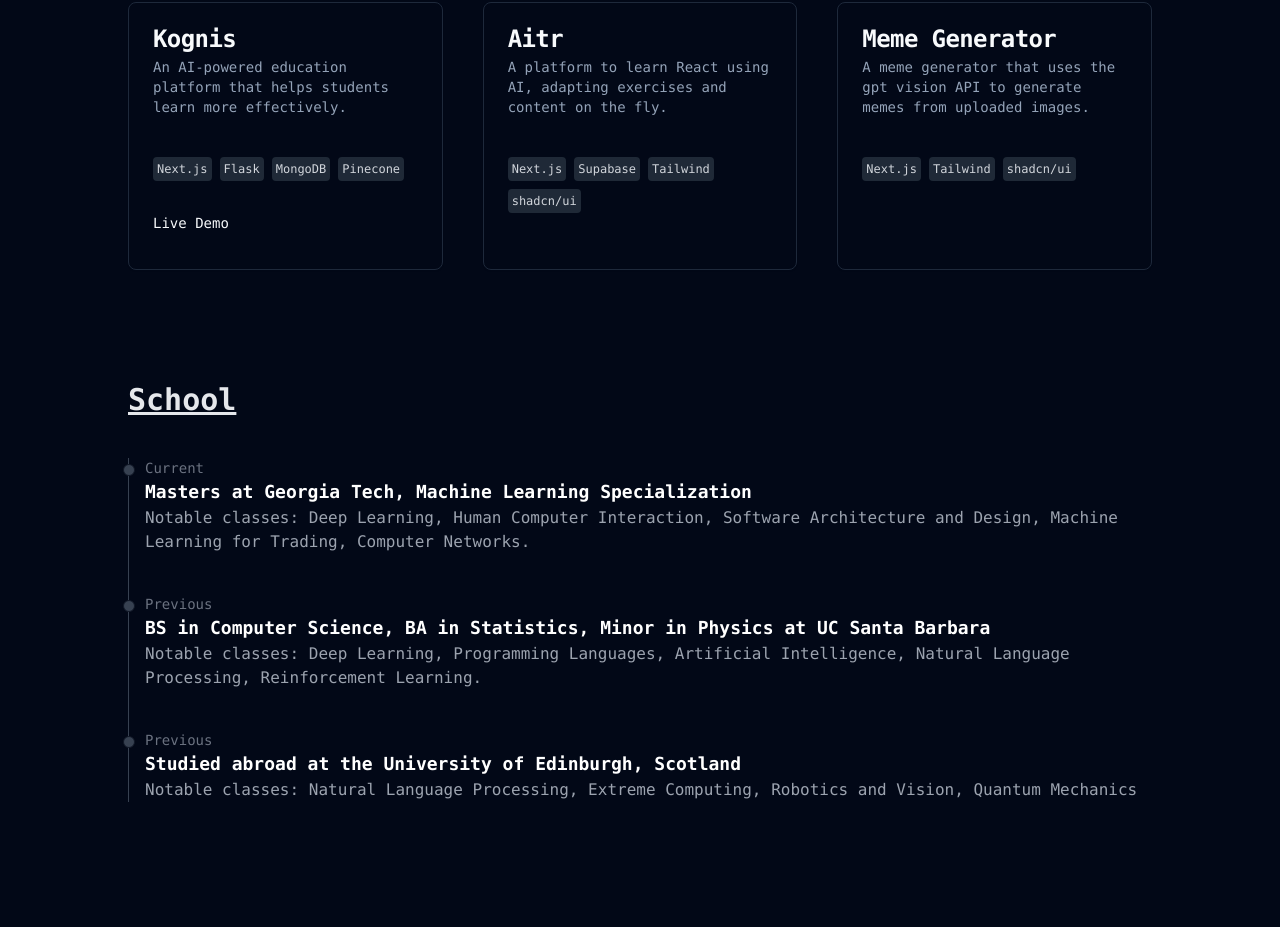
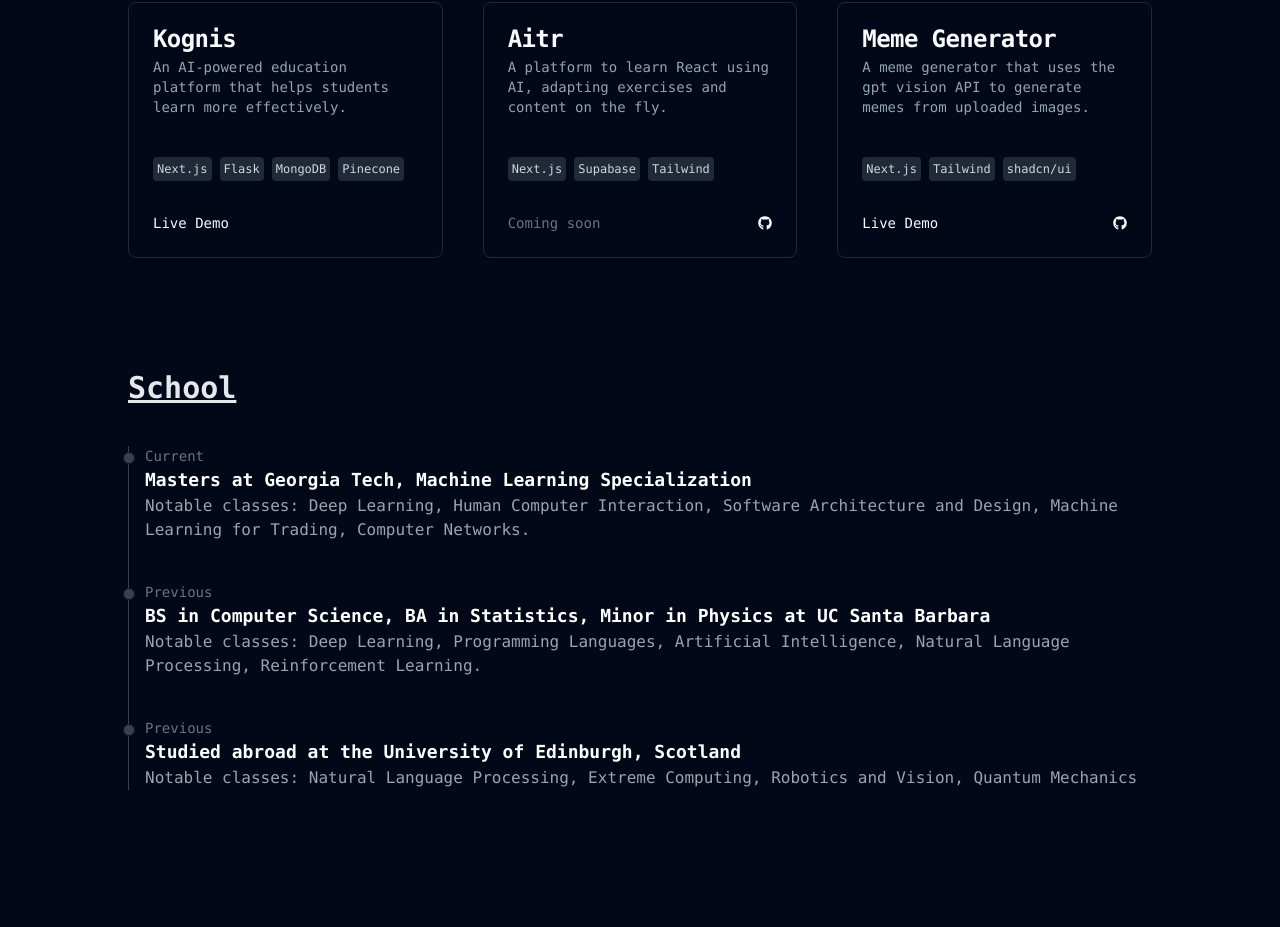
Before and after one commit to aripo99/personal-website, a Next.js app: page / in a window 1280 px wide. Shown: the part 1982-2909 px from the top of the page. Built offline with nearby package versions, Linux system fonts and the light colour scheme.

Commit message:
Add project github links

```diff
--- a/components/Projects.tsx
+++ b/components/Projects.tsx
@@ -6,26 +6,28 @@
     CardHeader,
     CardTitle,
 } from "@/components/ui/card";
+import { FaGithub } from 'react-icons/fa';
 
 function Projects() {
     const projectList = [
         {
             name: 'Kognis',
             description: 'An AI-powered education platform that helps students learn more effectively.',
-            // thumbnail: '/path_to_thumbnail_image1.jpg',
             techStack: ['Next.js', 'Flask', 'MongoDB', 'Pinecone'],
             demo: 'https://www.youtube.com/watch?v=CPscvvBMwh0'
         },
         {
             name: 'Aitr',
             description: 'A platform to learn React using AI, adapting exercises and content on the fly.',
-            // thumbnail: '/path_to_thumbnail_image2.jpg',
-            techStack: ['Next.js', 'Supabase', 'Tailwind', 'shadcn/ui'],
+            techStack: ['Next.js', 'Supabase', 'Tailwind'],
+            github: 'https://github.com/aripo99/react-learning-ai-app'
         },
         {
             name: 'Meme Generator',
             description: 'A meme generator that uses the gpt vision API to generate memes from uploaded images.',
-            techStack: ['Next.js', 'Tailwind', 'shadcn/ui']
+            techStack: ['Next.js', 'Tailwind', 'shadcn/ui'],
+            demo: 'https://www.youtube.com/watch?v=BW8J4QgWGJg',
+            github: 'https://github.com/aripo99/meme-generator'
         }
     ];
 
@@ -49,8 +51,19 @@
                             </div>
                         </CardContent>
                         <CardFooter>
-                            <div className="flex space-x-4">
-                                {project.demo ? <a href={project.demo} target="_blank" rel="noopener noreferrer">Live Demo</a> : null}
+                            <div className="flex justify-between items-center w-full">
+                                {project.demo ? (
+                                    <a href={project.demo} target="_blank" rel="noopener noreferrer" className="text-left">Live Demo</a>
+                                ) : (
+                                    <p className="text-left text-gray-500">Coming soon</p>
+                                )}
+                                <div>
+                                    {project.github && (
+                                        <a href={project.github} target="_blank" rel="noopener noreferrer" className="flex items-center justify-end">
+                                            <FaGithub />
+                                        </a>
+                                    )}
+                                </div>
                             </div>
                         </CardFooter>
                     </Card>
```
